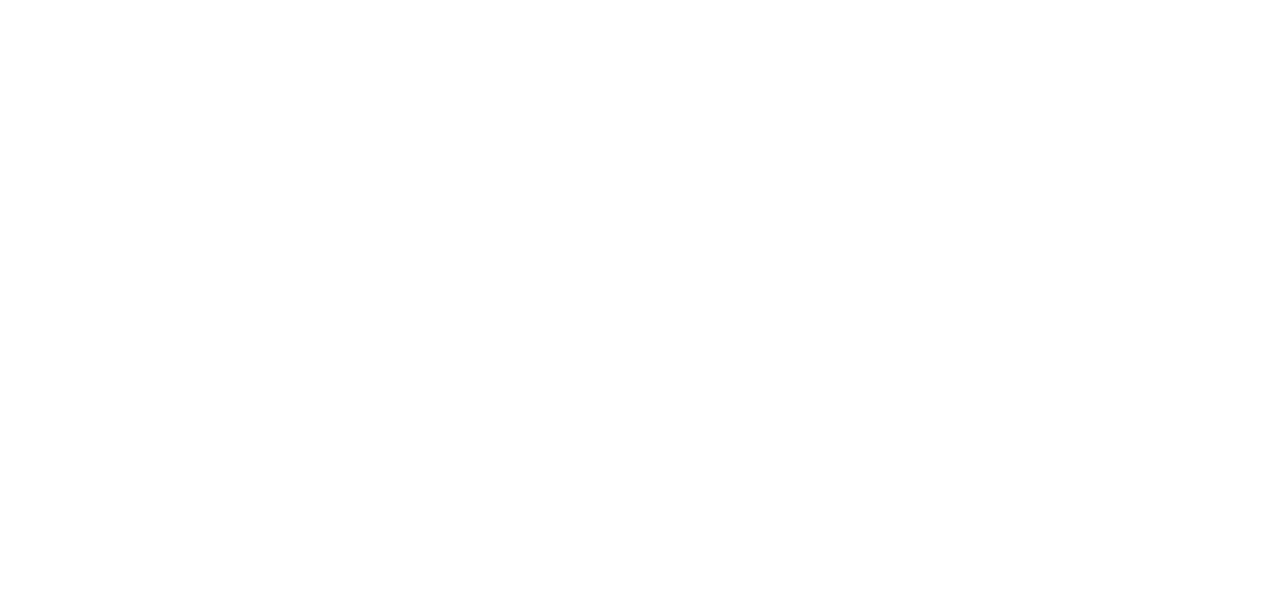
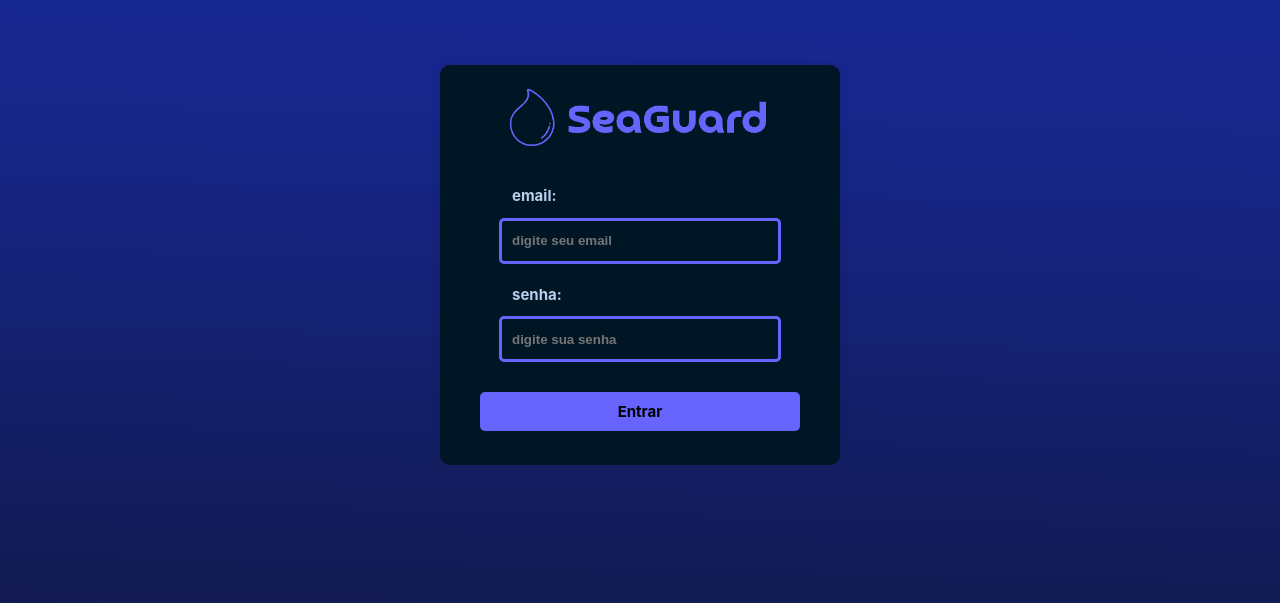
Before and after one commit to jvs4nt/seaguard, a React (Vite) app: page / in a window 1280 px wide. Before the commit this address had no page. Shown: the part 135-738 px from the top of the page. Built offline with nearby package versions, Linux system fonts and the light colour scheme.

Commit message:
ajustes login-page

```diff
--- a/src/App.tsx
+++ b/src/App.tsx
@@ -6,7 +6,7 @@
   return (
     <BrowserRouter>
       <Routes>
-        <Route path="/login" element={<Login />} />
+        <Route path="/" element={<Login />} />
       </Routes>
     </BrowserRouter>
   )
--- a/src/pages/Login/Login.style.tsx
+++ b/src/pages/Login/Login.style.tsx
@@ -44,12 +44,13 @@
     width: 80%;
 
     label {
-        color: #fff;
+        color: #bcceeb;
         font-size: 15px;
         margin-bottom: 10px;
         text-align: left;
         margin-top: 20px;
         width: 80%;
+        font-weight: bold;
     }
 
     `;
@@ -61,6 +62,7 @@
     border-radius: 5px;
     border: 3px solid #6664fd;
     background-color: #001624;
+    font-weight: bold;
     `;
 
 export const Button = styled.button`
--- a/src/pages/Login/Login.tsx
+++ b/src/pages/Login/Login.tsx
@@ -1,8 +1,5 @@
-import { Button, FormDiv, Input, InputDiv, Label, LoginCard, LoginContainer, LogoImg } from "./Login.style";
-import Logo from './../../assets/logo.png';
-import LogoBlue from './../../assets/logo-white-blue.png';
+import { Button, FormDiv, Input, InputDiv, LoginCard, LoginContainer, LogoImg } from "./Login.style";
 import LogoGreyBlue from './../../assets/logo-grey-blue.png';
-import { Form } from "react-router-dom";
 
 const Login : React.FC = () => {
     return (
```
